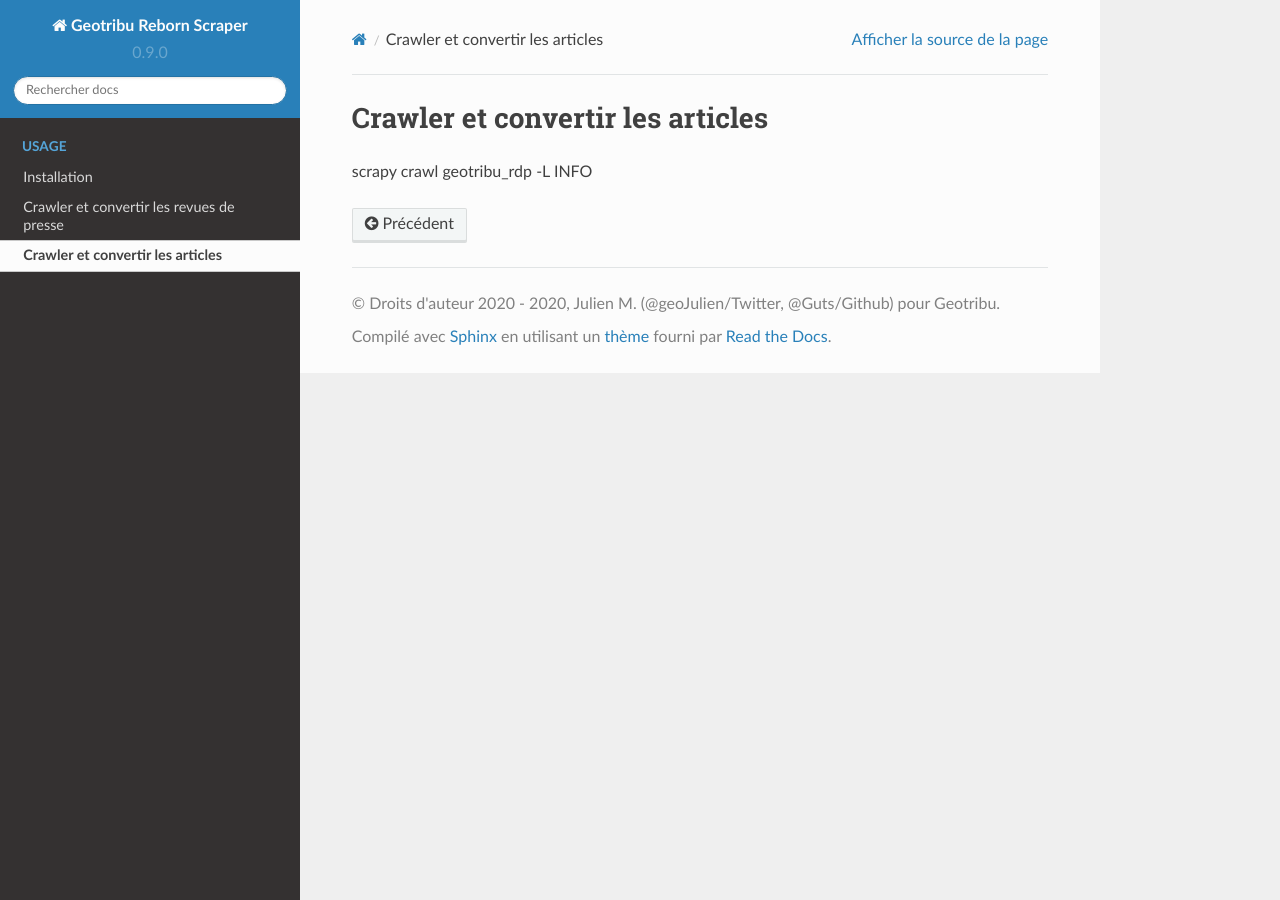
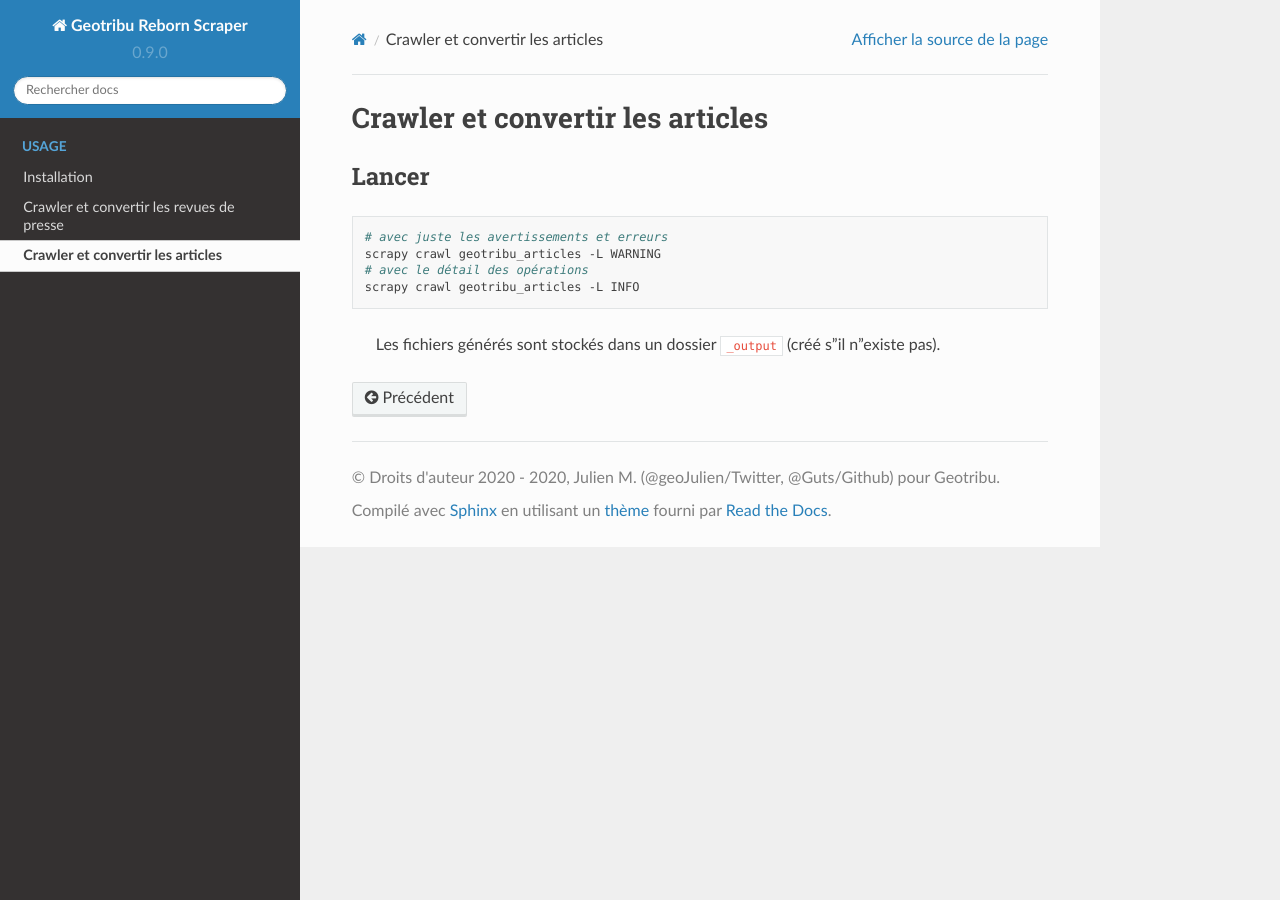
Before and after one commit to geotribu/scraping_old_site, a Sphinx documentation site: the page built from docs/crawler_articles.md, in a window 1280 px wide. Built offline with Sphinx 7.4.7 and the Read the Docs theme 2.0.0, drawn with Linux system fonts in a browser that asks for light colours; pages that are not in the unit, such as notebooks, are missing from menus.

Commit message:
Add cmd for articles crawler

````diff
--- a/docs/crawler_articles.md
+++ b/docs/crawler_articles.md
@@ -1,3 +1,12 @@
 # Crawler et convertir les articles
 
-scrapy crawl geotribu_rdp -L INFO
+## Lancer
+
+```powershell
+# avec juste les avertissements et erreurs
+scrapy crawl geotribu_articles -L WARNING
+# avec le détail des opérations
+scrapy crawl geotribu_articles -L INFO
+```
+
+> Les fichiers générés sont stockés dans un dossier `_output` (créé s'il n'existe pas).
````
